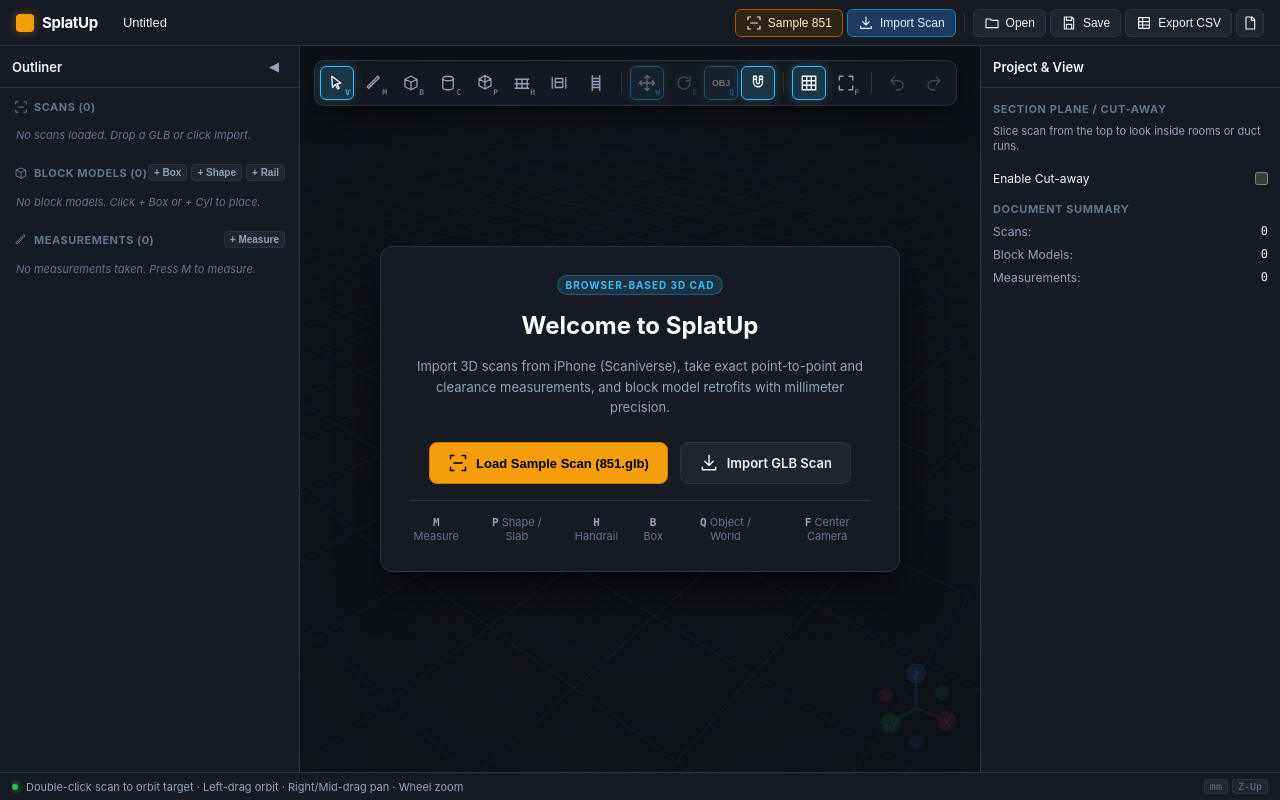
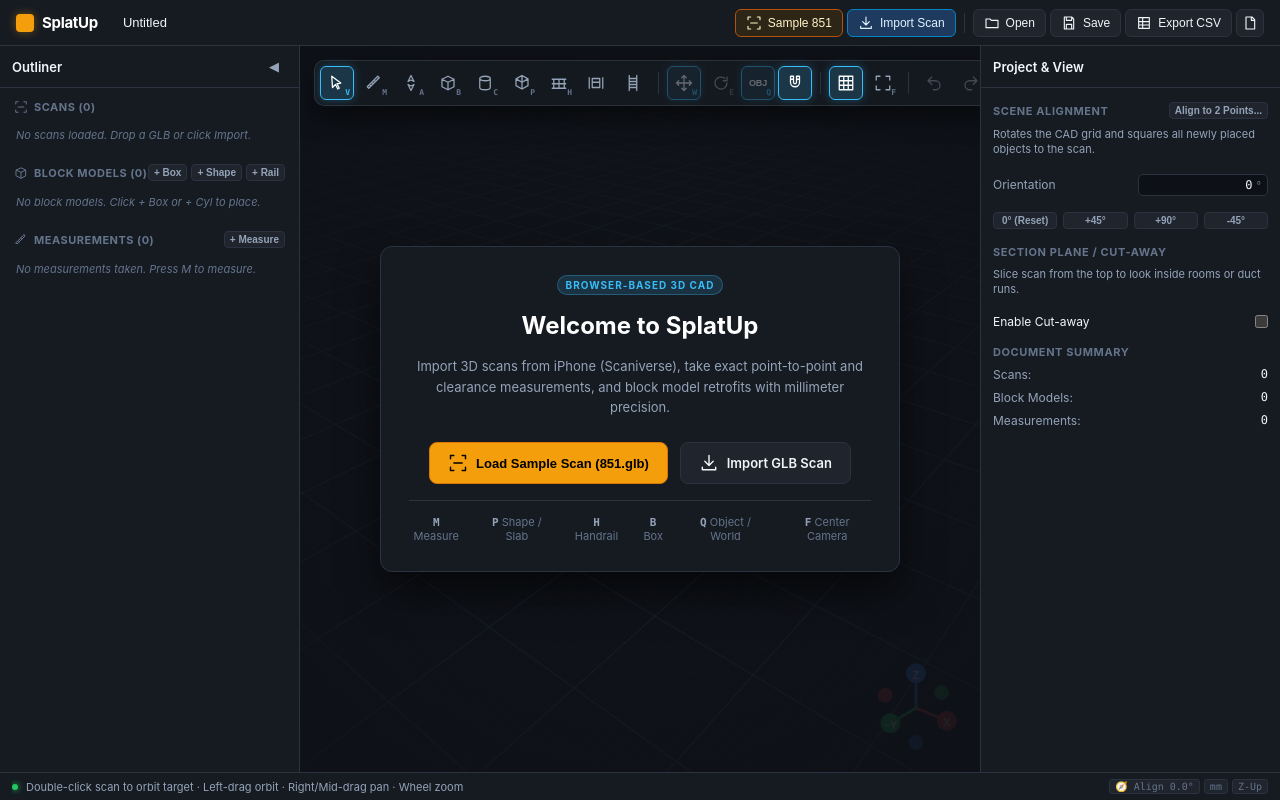
Before and after one commit to deeben/splatup, a React (Vite) app: page / in a window 1280 px wide. Built offline with nearby package versions, Linux system fonts and the light colour scheme.

Commit message:
Fix handrail foot pad rotation and add scene alignment tool

```diff
--- a/src/core/store.ts
+++ b/src/core/store.ts
@@ -86,6 +86,9 @@
   clearDrawingPoints: () => void;
   addPolyShape: (points: Vec3[], thickness?: number) => string;
   addHandrail: (points: Vec3[], height?: 900 | 1000) => string;
+
+  /** Set project/scene orientation angle in degrees. */
+  setSceneAlignment: (angle: number) => void;
 
   loadProject: (doc: Project, files: Record<string, Blob>) => void;
   resetProject: () => void;
@@ -228,11 +231,12 @@
   addObject: (kind, at) => {
     const id = uid('obj_');
     const count = get().doc.objects.filter((o) => o.kind === kind).length + 1;
+    const align = get().doc.sceneAlignment ?? 0;
     const obj = {
       ...DEFAULTS[kind](),
       id,
       name: `${LABEL[kind]} ${count}`,
-      transform: { position: at, rotation: [0, 0, 0] as Vec3 },
+      transform: { position: at, rotation: [0, 0, Math.round(align * 10) / 10] as Vec3 },
     } as DesignObject;
     get().commit((d) => {
       d.objects.push(obj);
@@ -297,21 +301,31 @@
     if (points.length < 3) return '';
     const id = uid('obj_');
     const count = get().doc.objects.filter((o) => o.kind === 'polyShape').length + 1;
+    const align = get().doc.sceneAlignment ?? 0;
+    const alignRad = (align * Math.PI) / 180;
+    const cosA = Math.cos(alignRad);
+    const sinA = Math.sin(alignRad);
     const n = points.length;
     const cx = points.reduce((s, p) => s + p[0], 0) / n;
     const cy = points.reduce((s, p) => s + p[1], 0) / n;
     const cz = points.reduce((s, p) => s + p[2], 0) / n;
     const center: Vec3 = [Math.round(cx), Math.round(cy), Math.round(cz)];
-    const localPoints: Vec3[] = points.map((p) => [
-      Math.round(p[0] - center[0]),
-      Math.round(p[1] - center[1]),
-      Math.round(p[2] - center[2]),
-    ]);
+    // Rotate into local space aligned with scene alignment
+    const localPoints: Vec3[] = points.map((p) => {
+      const dx = p[0] - center[0];
+      const dy = p[1] - center[1];
+      const dz = p[2] - center[2];
+      return [
+        Math.round(dx * cosA + dy * sinA),
+        Math.round(-dx * sinA + dy * cosA),
+        Math.round(dz),
+      ];
+    });
     const obj: PolyShapeObject = {
       kind: 'polyShape',
       id,
       name: `Platform / Slab ${count}`,
-      transform: { position: center, rotation: [0, 0, 0] },
+      transform: { position: center, rotation: [0, 0, Math.round(align * 10) / 10] },
       points: localPoints,
       thickness,
       color: '#10b981',
@@ -329,16 +343,28 @@
     const id = uid('obj_');
     const count = get().doc.objects.filter((o) => o.kind === 'handrail').length + 1;
     const origin = points[0].map((v) => Math.round(v)) as Vec3;
-    const localPoints: Vec3[] = points.map((p) => [
-      Math.round(p[0] - origin[0]),
-      Math.round(p[1] - origin[1]),
-      Math.round(p[2] - origin[2]),
-    ]);
+    const dx = points[1][0] - points[0][0];
+    const dy = points[1][1] - points[0][1];
+    const yawRad = Math.atan2(dy, dx);
+    const yawDeg = Math.round(((yawRad * 180) / Math.PI) * 10) / 10;
+    const cosY = Math.cos(yawRad);
+    const sinY = Math.sin(yawRad);
+    // Rotate into local coordinate space aligned with the handrail run
+    const localPoints: Vec3[] = points.map((p) => {
+      const vx = p[0] - origin[0];
+      const vy = p[1] - origin[1];
+      const vz = p[2] - origin[2];
+      return [
+        Math.round(vx * cosY + vy * sinY),
+        Math.round(-vx * sinY + vy * cosY),
+        Math.round(vz),
+      ];
+    });
     const obj: HandrailObject = {
       kind: 'handrail',
       id,
       name: `Monowills Run ${count}`,
-      transform: { position: origin, rotation: [0, 0, 0] },
+      transform: { position: origin, rotation: [0, 0, yawDeg] },
       points: localPoints,
       height,
       stanchionSpacing: 1500,
@@ -353,6 +379,13 @@
     });
     set({ selection: { type: 'object', id }, drawingPoints: [], tool: 'select' });
     return id;
+  },
+
+  setSceneAlignment: (angle) => {
+    const clean = Math.round(angle * 10) / 10;
+    get().commit((d) => {
+      d.sceneAlignment = clean;
+    });
   },
 
   setTool: (tool) => set({ tool, pendingA: null, drawingPoints: [], status: '' }),
--- a/src/core/types.ts
+++ b/src/core/types.ts
@@ -142,6 +142,8 @@
   objects: DesignObject[];
   measurements: Measurement[];
   view: ViewSettings;
+  /** Scene orientation / alignment angle in degrees (yaw about user Z). Default 0. */
+  sceneAlignment?: number;
 }
 
 export type Selection =
@@ -153,6 +155,7 @@
 export type Tool =
   | 'select'
   | 'measure'
+  | 'align'
   | 'box'
   | 'cylinder'
   | 'polyShape'
@@ -185,5 +188,6 @@
     objects: [],
     measurements: [],
     view: { clipHeight: null },
+    sceneAlignment: 0,
   };
 }
--- a/src/ui/Icon.tsx
+++ b/src/ui/Icon.tsx
@@ -26,6 +26,7 @@
   handrail: 'M3 7h18M3 13h18M3 19h18M5 7v12M12 7v12M19 7v12',
   gate: 'M3 5v14M7 6h10v12H7zM7 11h10M17 11v2M21 5v14',
   ladder: 'M7 2v20M17 2v20M7 6h10M7 10h10M7 14h10M7 18h10',
+  align: 'M12 2l4 8-4-2-4 2 4-8zM12 22l-4-8 4 2 4-2-4 8z',
 };
 
 export function Icon({ name, size = 18 }: { name: keyof typeof paths | string; size?: number }) {
--- a/src/ui/PropertyPanel.tsx
+++ b/src/ui/PropertyPanel.tsx
@@ -35,6 +35,9 @@
   const removeScan = useApp((s) => s.removeScan);
   const gizmoSpace = useApp((s) => s.gizmoSpace);
   const setGizmoSpace = useApp((s) => s.setGizmoSpace);
+  const setTool = useApp((s) => s.setTool);
+  const setSceneAlignment = useApp((s) => s.setSceneAlignment);
+  const sceneAlignment = doc.sceneAlignment ?? 0;
 
   if (selection?.type === 'object') {
     const obj = doc.objects.find((o) => o.id === selection.id);
@@ -489,7 +492,23 @@
 
           {/* Rotation Section */}
           <div className="section-group">
-            <div className="section-title">Rotation (deg)</div>
+            <div className="section-title" style={{ display: 'flex', justifyContent: 'space-between', alignItems: 'center' }}>
+              <span>Rotation (deg)</span>
+              {sceneAlignment !== obj.transform.rotation[2] && (
+                <button
+                  type="button"
+                  className="mini-add-btn"
+                  onClick={() =>
+                    updateObject(obj.id, (o) => {
+                      o.transform.rotation[2] = sceneAlignment;
+                    })
+                  }
+                  title={`Align this object's yaw rotation to the scene orientation (${sceneAlignment}°)`}
+                >
+                  Square to Scene ({sceneAlignment}°)
+                </button>
+              )}
+            </div>
             <NumberField
               label="Yaw (Z)"
               suffix="°"
@@ -739,6 +758,68 @@
       </div>
 
       <div className="panel-body">
+        {/* Scene Alignment / Site Orientation */}
+        <div className="section-group">
+          <div className="section-title" style={{ display: 'flex', justifyContent: 'space-between', alignItems: 'center' }}>
+            <span>Scene Alignment</span>
+            <button
+              type="button"
+              className="mini-add-btn"
+              onClick={() => setTool('align')}
+              title="Align scene by clicking two points along a wall or edge (A)"
+            >
+              Align to 2 Points...
+            </button>
+          </div>
+          <div className="subtext" style={{ marginBottom: 8 }}>
+            Rotates the CAD grid and squares all newly placed objects to the scan.
+          </div>
+          <NumberField
+            label="Orientation"
+            suffix="°"
+            value={sceneAlignment}
+            onCommit={(v) => setSceneAlignment(v)}
+          />
+          <div style={{ display: 'flex', gap: 6, marginTop: 8 }}>
+            <button
+              type="button"
+              className="mini-add-btn"
+              style={{ flex: 1 }}
+              onClick={() => setSceneAlignment(0)}
+              title="Reset scene alignment to 0°"
+            >
+              0° (Reset)
+            </button>
+            <button
+              type="button"
+              className="mini-add-btn"
+              style={{ flex: 1 }}
+              onClick={() => setSceneAlignment((sceneAlignment + 45) % 360)}
+              title="Rotate +45°"
+            >
+              +45°
+            </button>
+            <button
+              type="button"
+              className="mini-add-btn"
+              style={{ flex: 1 }}
+              onClick={() => setSceneAlignment((sceneAlignment + 90) % 360)}
+              title="Rotate +90°"
+            >
+              +90°
+            </button>
+            <button
+              type="button"
+              className="mini-add-btn"
+              style={{ flex: 1 }}
+              onClick={() => setSceneAlignment((sceneAlignment - 45 + 360) % 360)}
+              title="Rotate -45°"
+            >
+              -45°
+            </button>
+          </div>
+        </div>
+
         {/* Section Cut / Height Clip */}
         <div className="section-group">
           <div className="section-title">Section Plane / Cut-away</div>
--- a/src/ui/StatusBar.tsx
+++ b/src/ui/StatusBar.tsx
@@ -7,11 +7,18 @@
   const tool = useApp((s) => s.tool);
   const pendingA = useApp((s) => s.pendingA);
 
+  const sceneAlignment = useApp((s) => s.doc.sceneAlignment ?? 0);
+  const setTool = useApp((s) => s.setTool);
+
   const defaultHint =
     tool === 'measure'
       ? pendingA
         ? 'Click 2nd point to finish · Hold Shift to lock axis · Esc to cancel'
         : 'Click 1st point on scan or block · Esc to cancel'
+      : tool === 'align'
+        ? pendingA
+          ? 'Click 2nd point along wall or edge to set scene alignment · Esc to cancel'
+          : 'Click 1st point along a wall or beam in scan to align scene · Esc to cancel'
       : tool === 'polyShape'
         ? 'Click corners to draw platform/duct polygon · Click 1st point or Enter to close · Esc to cancel'
         : tool === 'handrail'
@@ -50,6 +57,20 @@
         )}
 
         <div className="status-units">
+          <button
+            type="button"
+            className="unit-badge"
+            style={{
+              cursor: 'pointer',
+              background: sceneAlignment !== 0 ? 'rgba(14, 165, 233, 0.25)' : undefined,
+              color: sceneAlignment !== 0 ? '#38bdf8' : undefined,
+              border: sceneAlignment !== 0 ? '1px solid rgba(14, 165, 233, 0.4)' : undefined,
+            }}
+            onClick={() => setTool('align')}
+            title="Scene Alignment (A) — Click to square scene to an edge"
+          >
+            🧭 Align {sceneAlignment.toFixed(1)}°
+          </button>
           <span className="unit-badge">mm</span>
           <span className="unit-badge">Z-Up</span>
         </div>
--- a/src/ui/Toolbar.tsx
+++ b/src/ui/Toolbar.tsx
@@ -23,6 +23,7 @@
   const tools: { id: Tool; label: string; icon: string; shortcut: string }[] = [
     { id: 'select', label: 'Select', icon: 'select', shortcut: 'V' },
     { id: 'measure', label: 'Measure (Snap)', icon: 'measure', shortcut: 'M' },
+    { id: 'align', label: 'Align Scene to Edge (2 Points)', icon: 'align', shortcut: 'A' },
     { id: 'box', label: 'Add Box / Duct Block', icon: 'box', shortcut: 'B' },
     { id: 'cylinder', label: 'Add Cylinder / Pipe', icon: 'cylinder', shortcut: 'C' },
     { id: 'polyShape', label: 'Custom Shape / Platform (Points)', icon: 'polyShape', shortcut: 'P' },
--- a/src/ui/useShortcuts.ts
+++ b/src/ui/useShortcuts.ts
@@ -65,6 +65,9 @@
           break;
         case 'm':
           setTool('measure');
+          break;
+        case 'a':
+          setTool('align');
           break;
         case 'b':
           setTool('box');
--- a/src/viewport/MeasureLayer.tsx
+++ b/src/viewport/MeasureLayer.tsx
@@ -26,6 +26,8 @@
       ))}
       {pendingA && hover && tool === 'measure' && <PreviewLine a={pendingA} hover={hover} />}
       {pendingA && tool === 'measure' && <Endpoint p={pendingA} color="#facc15" />}
+      {pendingA && hover && tool === 'align' && <AlignPreview a={pendingA} hover={hover} />}
+      {pendingA && tool === 'align' && <Endpoint p={pendingA} color="#38bdf8" />}
       {(tool === 'polyShape' || tool === 'handrail') && drawingPoints.length > 0 && (
         <DrawingPreview points={drawingPoints} hover={hover} tool={tool} />
       )}
@@ -139,6 +141,26 @@
   );
 }
 
+function AlignPreview({ a, hover }: { a: Vec3; hover: SnapResult }) {
+  const wa = userToWorldTuple(a);
+  const wb = userToWorldTuple(hover.point);
+  const mid: [number, number, number] = [(wa[0] + wb[0]) / 2, (wa[1] + wb[1]) / 2, (wa[2] + wb[2]) / 2];
+  const dx = hover.point[0] - a[0];
+  const dy = hover.point[1] - a[1];
+  const yawRad = Math.atan2(dy, dx);
+  const yawDeg = Math.round(((yawRad * 180) / Math.PI) * 10) / 10;
+  return (
+    <>
+      <Line points={[wa, wb]} color="#38bdf8" lineWidth={2} dashed dashSize={0.03} gapSize={0.02} depthTest={false} renderOrder={10} />
+      <Html position={mid} center zIndexRange={[20, 10]} style={{ pointerEvents: 'none' }}>
+        <div className="dim-label preview" style={{ background: 'rgba(14, 165, 233, 0.95)', color: '#fff', borderColor: '#38bdf8', fontWeight: 600 }}>
+          Align: {yawDeg}°
+        </div>
+      </Html>
+    </>
+  );
+}
+
 function Endpoint({ p, color }: { p: Vec3; color: string }) {
   const ref = useRef<Mesh>(null);
   useConstantScreenSize(ref, 0.004);
--- a/src/viewport/Viewport.tsx
+++ b/src/viewport/Viewport.tsx
@@ -11,6 +11,9 @@
   const tool = useApp((s) => s.tool);
   const showGrid = useApp((s) => s.showGrid);
   const floorZ = useApp((s) => s.bounds?.min[2] ?? 0);
+
+  const sceneAlignment = useApp((s) => s.doc.sceneAlignment ?? 0);
+  const alignRad = (sceneAlignment * Math.PI) / 180;
 
   return (
     <Canvas
@@ -32,8 +35,8 @@
       <MeasureLayer />
 
       {showGrid && (
+        <group rotation={[0, alignRad, 0]} position={[0, floorZ / 1000 - 0.002, 0]}>
           <Grid
-          position={[0, floorZ / 1000 - 0.002, 0]}
             infiniteGrid
             cellSize={0.1}
             sectionSize={1}
@@ -43,6 +46,7 @@
             fadeStrength={1.5}
             userData={{ noPick: true }}
           />
+        </group>
       )}
 
       <OrbitControls
--- a/src/viewport/controllers.tsx
+++ b/src/viewport/controllers.tsx
@@ -93,6 +93,28 @@
             st.setPendingA(null);
             st.select({ type: 'measurement', id });
             st.setStatus('Measurement added · click to start another');
+          }
+          break;
+        }
+        case 'align': {
+          const s = snapAt(e);
+          if (!s) return;
+          if (!st.pendingA) {
+            st.setPendingA(s.point);
+            st.setStatus('Click second point along the wall or edge to set scene alignment · Esc to cancel');
+          } else {
+            const dx = s.point[0] - st.pendingA[0];
+            const dy = s.point[1] - st.pendingA[1];
+            if (Math.hypot(dx, dy) > 20) {
+              const yawRad = Math.atan2(dy, dx);
+              const yawDeg = Math.round(((yawRad * 180) / Math.PI) * 10) / 10;
+              st.setSceneAlignment(yawDeg);
+              st.setPendingA(null);
+              st.setTool('select');
+              st.setStatus(`✓ Scene aligned to ${yawDeg}°. Grid and new objects are now square.`);
+            } else {
+              st.setStatus('Points are too close together — click another point along the edge');
+            }
           }
           break;
         }
--- a/src/viewport/geometry/monowills.ts
+++ b/src/viewport/geometry/monowills.ts
@@ -106,6 +106,9 @@
     const stanchionMaxSpacing = mm(obj.stanchionSpacing);
     const numStanchions = Math.max(2, Math.ceil(segLen / stanchionMaxSpacing) + 1);
 
+    const segAngle = Math.atan2(segDir.x, segDir.z);
+    const postRot = new Quaternion().setFromAxisAngle(_up, segAngle + Math.PI / 2);
+
     // Place stanchions along this segment
     for (let i = 0; i < numStanchions; i++) {
       // Avoid duplicate stanchion on intermediate corner joints
@@ -114,10 +117,10 @@
       const t = i / (numStanchions - 1);
       const postPos = new Vector3().lerpVectors(p1, p2, t);
 
-      // Base plate
+      // Base plate: oriented squarely with the handrail run
       const mBase = new Matrix4().compose(
         new Vector3(postPos.x, postPos.y + baseThick / 2, postPos.z),
-        _q.identity(),
+        postRot,
         _s,
       );
       items.push({ geom: baseGeom, matrix: mBase });
```
Also changed, not shown: screengrabs/Resolved Issues/foot pad stays locked while handrail rotates.png (added). Lines whose indentation alone changed are shown as unchanged.
